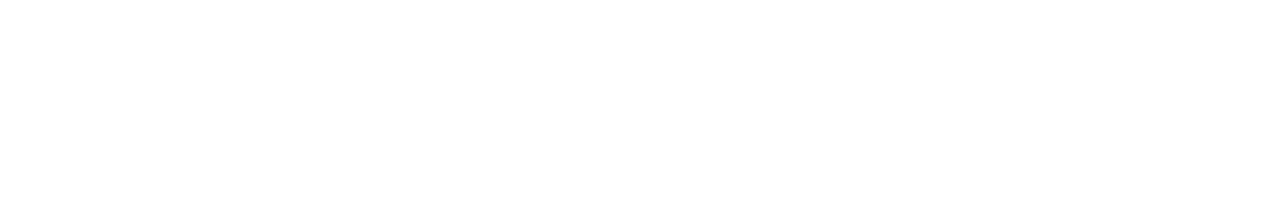
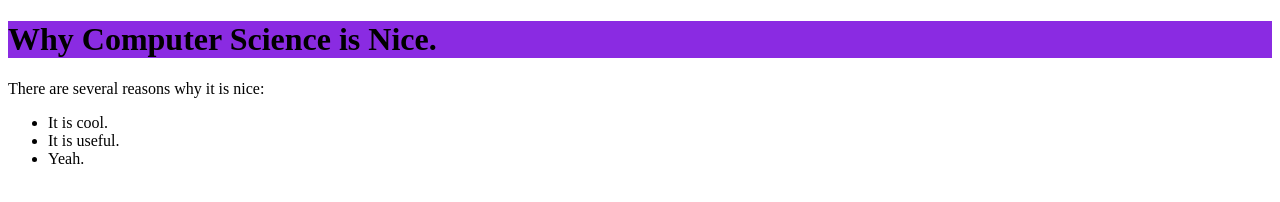
Before and after one commit to OmegaAsh/OmegaAsh.github.io, a plain HTML site: page page.html in a window 1280 px wide. Drawn offline with Linux system fonts and the light colour scheme.

Commit message:
Added more elements to HTML, some CSS

```diff
--- /dev/null
+++ b/coolStuff.css
@@ -0,0 +1,3 @@
+h1 {background-color: blueviolet;
+
+}
--- a/page.html
+++ b/page.html
@@ -1,6 +1,19 @@
 <!DOCTYPE html>
+<link rel="stylesheet" href="coolStuff.css">
 
 <html>
+    <head>
     <title>Why Computer Science is Nice</title>
+    </head>
+
+    <body>
+        <h1>Why Computer Science is Nice.</h1>
+        <p>There are several reasons why it is nice:</p>
+        <ul>
+            <li>It is cool.</li>
+            <li>It is useful.</li>
+            <li>Yeah.</li>
+        </ul>
+    </body>
 
 </html>
```
